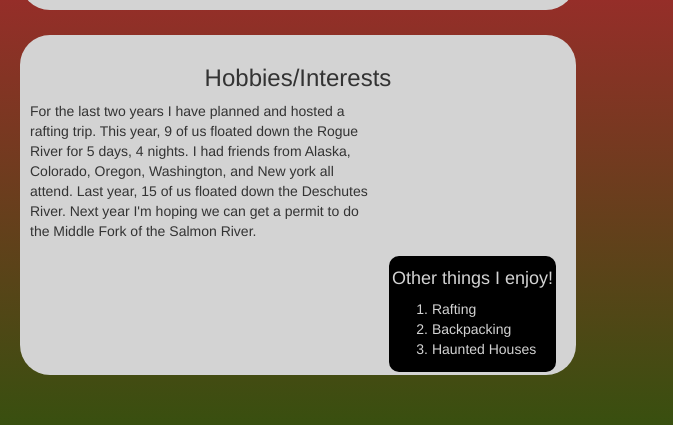
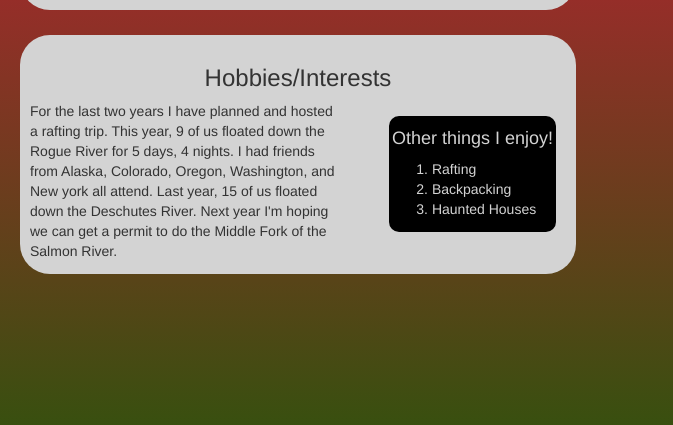
Before and after one commit to drewcpete/Landing-Page, a plain HTML site: page index.html in a window 1280 px wide. Shown: the part 1334-1759 px from the top of the page, 0-673 px from the left. Drawn offline with Linux system fonts and the light colour scheme.

Commit message:
made edits to readme file and tweaked css spacing

```diff
--- a/css/styles.css
+++ b/css/styles.css
@@ -22,7 +22,11 @@ footer {
 h5, h2, h1, h3{
   text-align: center;
 }
-
+.col-md-8 {
+  width: auto;
+  max-width: 60%;
+  float:left;
+}
 .container div {
   float:left;
   max-width: 100%;
@@ -39,14 +43,15 @@ h5, h2, h1, h3{
   margin-left: 20px;
   margin-top: 25px;
   float:left;
-  max-width: 100%;
+
 }
 .aboutbroad {
   float: left;
   max-width: 45%;
 }
 .special {
-  word-wrap: break-word;
+  width: auto;
+  max-width: auto;
 }
 .photo {
   max-width: 100%;
@@ -74,7 +79,7 @@ h5, h2, h1, h3{
   background-color: black;
   border-radius: 10px;
   margin-right: 25px;
-  margin-top: 5px;
+  margin-top: 15px;
 }
 span{
   font-style: oblique;
--- a/index.html
+++ b/index.html
@@ -1,8 +1,8 @@
 <!DOCTYPE html>
 <html lang="en" dir="ltr">
   <head>
+    <link rel="stylesheet" href="css/bootstrap.css">
     <link rel="stylesheet" href="css/styles.css">
-    <link rel="stylesheet" href="css/bootstrap.css">
     <meta charset="utf-8">
     <title>&rew Peterson</title>
   </head>
@@ -58,7 +58,7 @@
           <h2><strong>About &rew!</strong></h2>
           <div class="about">
             <h3>Education and Early Work History</h3>
-            <p>Hi! My name is &rew Peterson and I'm learning how to program at Epicodus! I attended Lakeridge High School in Lake Oswego, OR and graduated in 2006.  After high school, I worked at a restaurant for about a year before the business dissolved.  After that I got a sales job selling ergonomic furniture at a store called Relax the Back.  We sold the nicest office furniture, beds, recliners and massage chairs on the market.  I worked at relax the back from approximately 2007 to 2012. Tempur-Pedic awarded me with the highest honor they have, "Dream Team Salesman".  The company sent out secret shoppers around the nation, and only two people recieved perfect scores; me and a gentlemen in El Paso, TX.  While working at Relax the Back, I was enrolled at Portland Community College taking primarily botany and horticulture classes. After two years of part time school, I moved to Alaska and began working in construction related services.</p>
+            <p>Hi! My name is &rew Peterson and I'm learning how to program at Epicodus! I attended Lakeridge High School in Lake Oswego, OR and graduated in 2006.  After high school, I worked at a restaurant for about a year before the business dissolved.  After that I got a sales job selling ergonomic furniture at a store called Relax the Back.  We sold the nicest office furniture, beds, recliners and massage chairs on the market.  I worked at Relax the Back from approximately 2007 to 2012. Tempur-Pedic awarded me with the highest honor they have, "Dream Team Salesman".  The company sent out secret shoppers around the nation, and only two people recieved perfect scores; me and a gentlemen in El Paso, TX.  While working at Relax the Back, I was enrolled at Portland Community College taking primarily botany and horticulture classes. After two years of part time school, I moved to Alaska and began working in construction related services.</p>
           </div>
 
 
```
Also changed, not shown: 1 other file.
